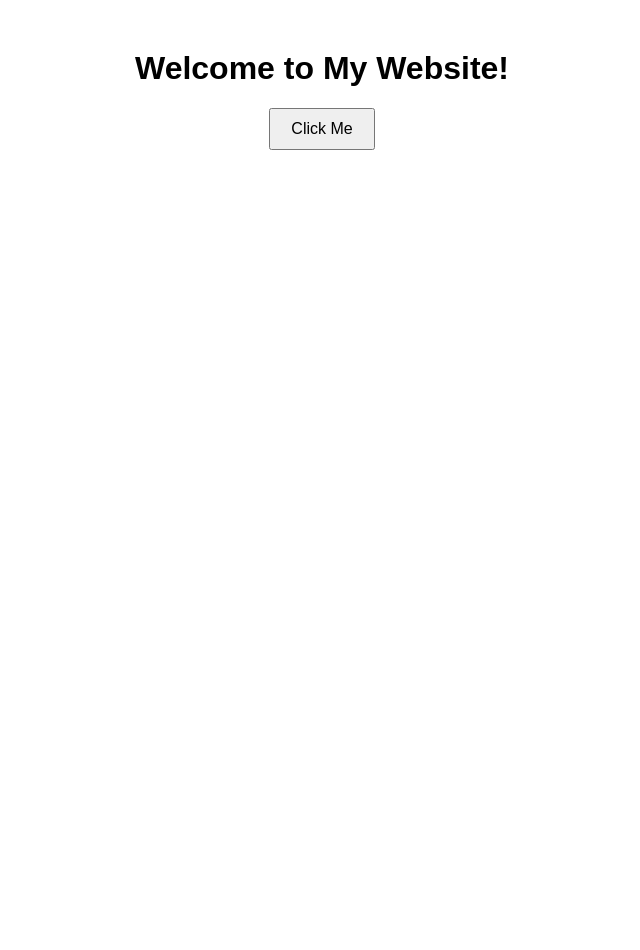
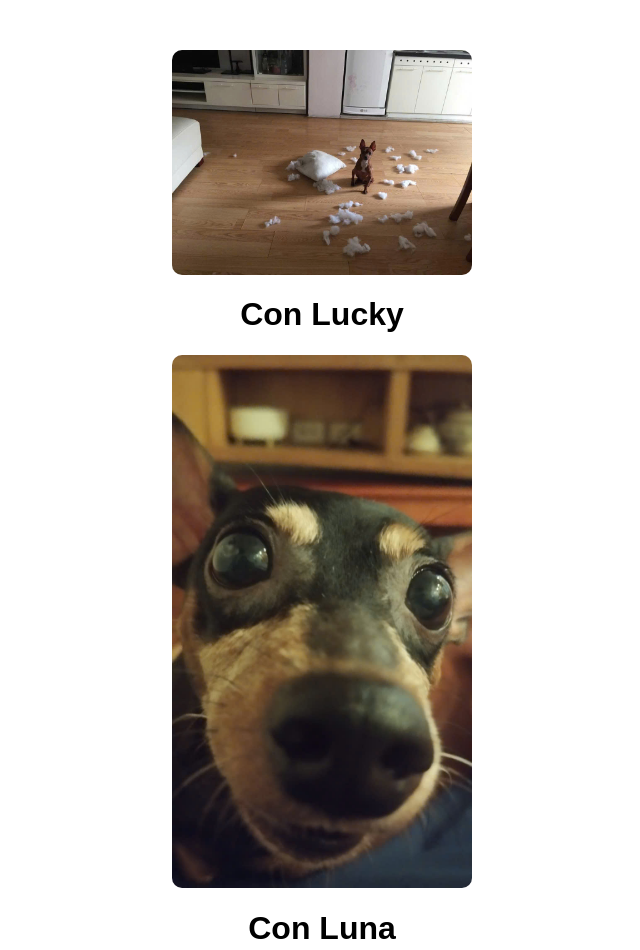
Before and after one commit to yesiamdoan-ctrl/my-website, a plain HTML site: page index.html in a window 1280 px wide. Shown: the whole page, without its empty margins (318-958 px from the left). Before the commit the page ends 800 px from the top, so only its background shows below. Drawn offline with Linux system fonts and the light colour scheme.

Commit message:
Add files via upload

```diff
--- a/index.html
+++ b/index.html
@@ -7,9 +7,10 @@
   <link rel="stylesheet" href="style.css">
 </head>
 <body>
-  <h1>Welcome to My Website!</h1>
-  <button onclick="sayHello()">Click Me</button>
-
+<img src="images/Lucky.jpg" alt="A description of the image">
+  <h1>Con Lucky</h1>
+<img src="images/Luna.jpg" alt="A description of the image">
+  <h1>Con Luna</h1>
   <script src="script.js"></script>
 </body>
 </html>
--- a/style.css
+++ b/style.css
@@ -7,3 +7,10 @@ button {
   padding: 10px 20px;
   font-size: 16px;
 }
+
+img {
+  width: 300px;        /* set width */
+  border-radius: 10px; /* rounded corners */
+  display: block;      /* makes image appear on its own line */
+  margin: 20px auto;   /* center it */
+}
```
Also changed, not shown: images/Lucky.jpg (added), images/Luna.jpg (added).
